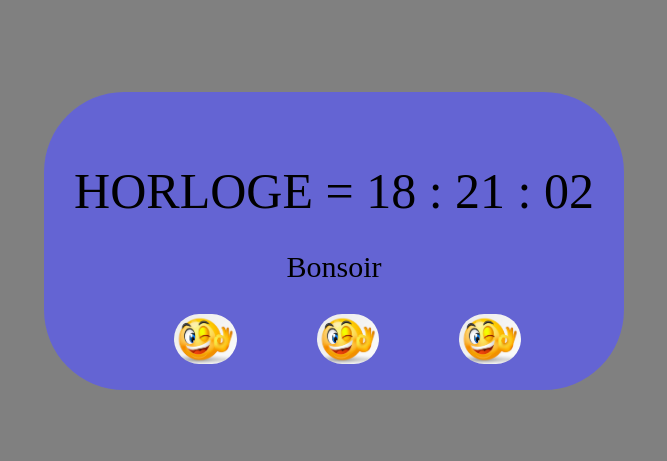
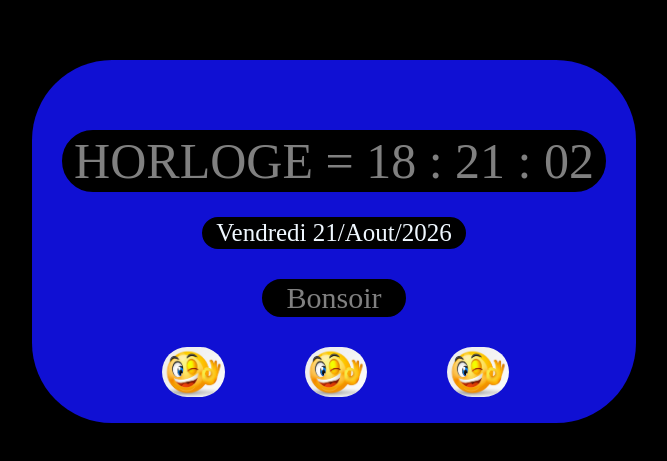
Before and after one commit to gypsonpiangu/kamikaz.github.io, a plain HTML site: page index.html in a window 1280 px wide. Shown: the part 167-628 px from the top of the page, without its empty margins (306-973 px from the left). Drawn offline with Linux system fonts and the light colour scheme.

Commit message:
Ajout de la date

```diff
--- a/index.html
+++ b/index.html
@@ -12,6 +12,7 @@
     <div id="tout">
 
     <div id="horloge"></div>
+    <p id="date"></p>
     <p id="message"></p>
     <p id="ima">
         <img id="image1" src="" alt="">
--- a/index.js
+++ b/index.js
@@ -3,6 +3,15 @@ function afficher(){
     let heures = today.getHours()       //recuperation de l'heure actuel
     let minutes = today.getDate()
     let secondes = today.getSeconds()
+    let nojour=["Lundi", "Mardi", "Mercredi", "Jeudi","Vendredi", "Samedi"]
+    let nomois=["Janvier", "fevrier", "mars","Avril", "Mai", "Juin", "Juillet", "Aout", "Septembre", "Octobre", "Novembre", "Decembre"]
+    let jour = nojour[today.getDay() -1]
+    let mois= nomois[today.getMonth()]
+    let annee = today.getFullYear()
+    let jourr = today.getDate()
+
+    //Afficher la date
+    document.querySelector("#date").innerHTML = jour + "  "+ jourr + "/" + mois + "/" + annee
 
     if(heures <= 9){
         heures = "0"+ heures
@@ -19,6 +28,8 @@ function afficher(){
     if(heures < 12){
         document.querySelector("#message").textContent = "Bonjour"  ////afficher un message selon l'heure actuelle
         document.querySelector("body").style.backgroundColor = "antiquewhite" ///changer la couleur de fond selon l'heure
+        document.querySelector("#horloge").style.color = "antiquewhite"
+        document.querySelector("#message").style.color = "antiquewhite"
 
         let image1 = document.querySelector("#image1")
         image1.src ="images/matin.png"
@@ -35,7 +46,9 @@ function afficher(){
 
     }if(heures >= 12){
         document.querySelector("#message").textContent = "Bon apres-midi"
-        document.querySelector("body").style.backgroundColor = "darkkhak"
+        document.querySelector("body").style.backgroundColor = "darkkhaki"
+        document.querySelector("#horloge").style.color = "darkkhaki"
+        document.querySelector("#message").style.color = "darkkhaki"
 
         let image1 = document.querySelector("#image1")
         image1.src ="images/midi.png"
@@ -54,7 +67,9 @@ function afficher(){
 
     }if(heures >=18){
         document.querySelector("#message").textContent = "Bonsoir"
-        document.querySelector("body").style.backgroundColor = "gray"
+        document.querySelector("body").style.backgroundColor = "black"
+        document.querySelector("#horloge").style.color = "gray"
+        document.querySelector("#message").style.color = "gray"
 
         let image1 = document.querySelector("#image1")
         image1.src ="images/soir.png"
@@ -73,6 +88,9 @@ function afficher(){
     }if(heures >=22){
         document.querySelector("#message").textContent = "Bonne nuit"
         document.querySelector("body").style.backgroundColor = "black"
+        document.querySelector("#horloge").style.color = "black"
+        document.querySelector("#message").style.color = "black"
+
         let image1 = document.querySelector("#image1")
         image1.src ="images/nuit.png"
         image1.style.height = "50px"
--- a/style.css
+++ b/style.css
@@ -11,7 +11,7 @@ body{
 }
 
 #tout{
-    background-color: rgb(100, 100, 211);
+    background-color: rgb(16, 16, 211);
     border-radius: 80px;
     padding: 30px;
     padding-bottom: 10px;
@@ -21,12 +21,23 @@ body{
 #horloge{
     font-size: 50px;
     margin-top: 40px;
+    border: 2px solid black;
+    border-radius: 50px;
+    background-color: black;
+    padding-left: 10px;
+    padding-right: 10px;
+
 
 }
 
 #message{
     text-align: center;
     font-size: 30px;
+    border: 2px solid black;
+    border-radius: 50px;
+    background-color: black;
+    margin-left: 200px;
+    margin-right: 200px;
 
 }
 
@@ -46,3 +57,14 @@ body{
 #image3{
     border-radius: 80px;
 }
+
+#date{
+    text-align: center;
+    font-size: 25px;
+    color: aliceblue;
+    border-radius: 50px;
+    border: 2px solid black;
+    background-color: black;
+    margin-left: 140px;
+    margin-right: 140px;
+}
```
